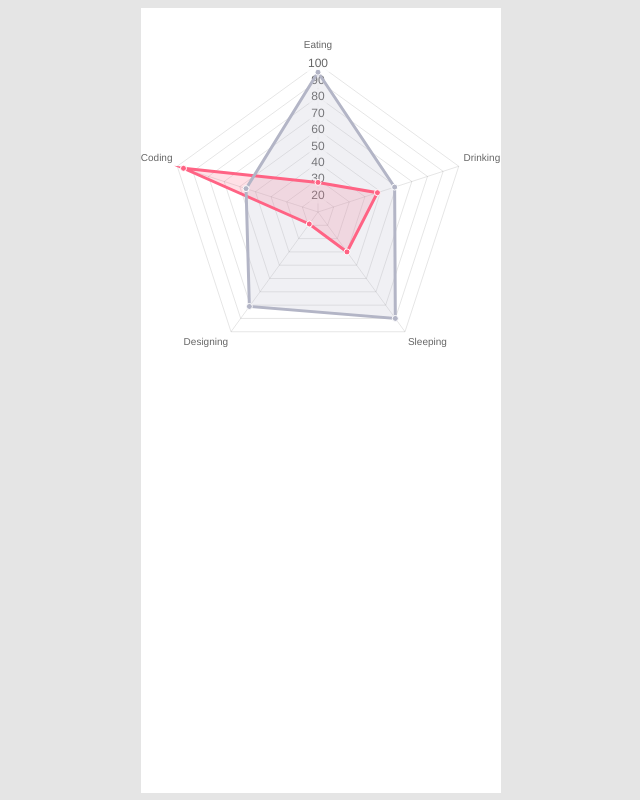
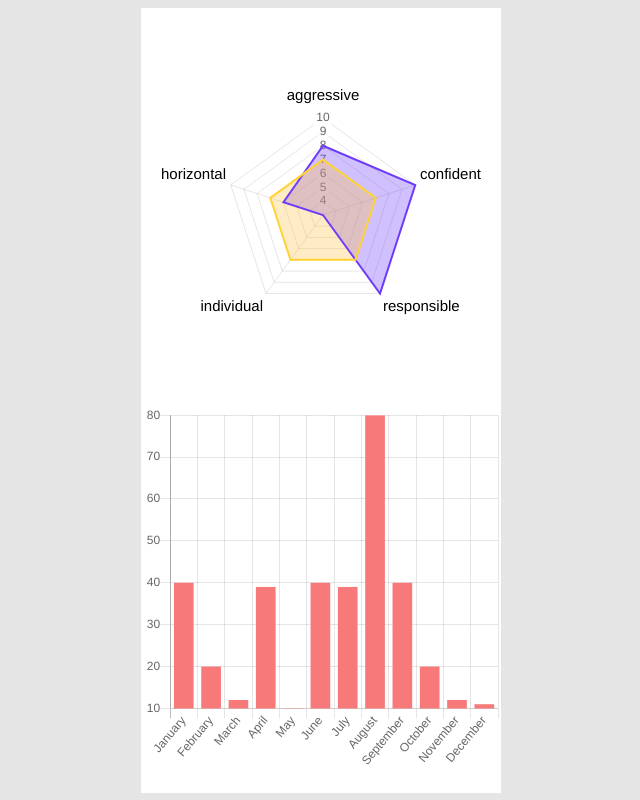
Before and after one commit to chltjdrhd777/wanted-codestates-project-8-11, a Vue app: page / in a window 1280 px wide. Shown: the whole page, without its empty margins (319-959 px from the left). Built offline with nearby package versions, Linux system fonts and the light colour scheme.

Commit message:
현재 진행 상황 공유

```diff
--- a/src/App.vue
+++ b/src/App.vue
@@ -1,18 +1,115 @@
 <template>
   <main class="flex-center">
     <section class="container">
-      <RadarChart />
+      <RadarChart :chartData="chartData" :options="options" />
+      <BarChart :options="options2" />
     </section>
   </main>
 </template>
 
 <script>
-import RadarChart from "./components/RadarChar.vue";
+import { surveyData } from "@/data";
+import BarChart from "./components/BarChart.vue";
+import RadarChart from "./components/RadarChart.vue";
 
 export default {
   name: "App",
   components: {
     RadarChart,
+    BarChart,
+  },
+
+  data() {
+    const {
+      userSurvey,
+      companySurvey: { lgSurvey },
+    } = surveyData;
+
+    const chartData = {
+      labels: [...Object.keys(userSurvey)],
+      datasets: [
+        {
+          backgroundColor: "rgba(255, 193, 74, 0.32)",
+          borderColor: "#FFD335",
+          borderWidth: 2,
+          borderRadius: 1,
+          pointBackgroundColor: "rgba(255,99,132,1)",
+          pointRadius: 0,
+          data: [...Object.values(lgSurvey)],
+        },
+        {
+          backgroundColor: "rgba(110, 60, 249, 0.32)",
+          borderColor: "#6E3CF9",
+          borderWidth: 2,
+          borderRadius: 1,
+          pointRadius: 0,
+          z: 1,
+          data: [...Object.values(userSurvey)],
+        },
+      ],
+    };
+
+    const image = new Image();
+    image.src = "./assets/cat.png";
+
+    const options = {
+      responsive: true,
+      maintainAspectRatio: false,
+      legend: {
+        display: false,
+      },
+      layout: {
+        padding: 20,
+      },
+      scale: {
+        pointLabels: {
+          fontColor: "black",
+          fontSize: 15,
+        },
+      },
+      plugins: [
+        {
+          id: "customImage",
+          beforeDraw: (chart) => {
+            if (image.complete) {
+              const ctx = chart.ctx;
+              const { top, left, width, height } = chart.chartArea;
+              const x = left + width - image.width;
+              const y = top + height - image.height;
+              ctx.drawImage(image, x, y);
+            } else {
+              image.onload = () => chart.draw();
+            }
+          },
+        },
+      ],
+    };
+
+    const options2 = {
+      legend: {
+        display: false,
+      },
+      annotation: {
+        annotations: [
+          {
+            type: "line",
+            mode: "horizontal",
+            scaleID: "y-axis-0",
+            borderWidth: 4,
+            label: {
+              enabled: false,
+              content: "Test label",
+            },
+          },
+        ],
+      },
+    };
+
+    return {
+      chartData,
+      options,
+      options2,
+    };
   },
 };
 </script>
--- /dev/null
+++ b/src/components/BarChart.vue
@@ -0,0 +1,47 @@
+<script>
+import { Bar } from "vue-chartjs";
+
+export default {
+  extends: Bar,
+  props: {
+    options: {
+      type: Object,
+      default: null,
+    },
+  },
+
+  handler(chart) {
+    console.log(chart);
+    chart.options.scales.x.position = "center";
+    chart.options.scales.y.position = "center";
+    chart.update();
+  },
+  mounted() {
+    this.renderChart(
+      {
+        labels: [
+          "January",
+          "February",
+          "March",
+          "April",
+          "May",
+          "June",
+          "July",
+          "August",
+          "September",
+          "October",
+          "November",
+          "December",
+        ],
+        datasets: [
+          {
+            backgroundColor: "#f87979",
+            data: [40, 20, 12, 39, 10, 40, 39, 80, 40, 20, 12, 11],
+          },
+        ],
+      },
+      this.options
+    );
+  },
+};
+</script>
--- a/src/components/RadarChar.vue
+++ /dev/null
@@ -1,37 +0,0 @@
-<script>
-import { Radar } from "vue-chartjs";
-
-export default {
-  extends: Radar,
-  mounted() {
-    this.renderChart(
-      {
-        labels: ["Eating", "Drinking", "Sleeping", "Designing", "Coding"],
-        datasets: [
-          {
-            label: "My First dataset",
-            backgroundColor: "rgba(179,181,198,0.2)",
-            borderColor: "rgba(179,181,198,1)",
-            pointBackgroundColor: "rgba(179,181,198,1)",
-            pointBorderColor: "#fff",
-            pointHoverBackgroundColor: "#fff",
-            pointHoverBorderColor: "rgba(179,181,198,1)",
-            data: [95, 59, 90, 81, 56],
-          },
-          {
-            label: "My Second dataset",
-            backgroundColor: "rgba(255,99,132,0.2)",
-            borderColor: "rgba(255,99,132,1)",
-            pointBackgroundColor: "rgba(255,99,132,1)",
-            pointBorderColor: "#fff",
-            pointHoverBackgroundColor: "#fff",
-            pointHoverBorderColor: "rgba(255,99,132,1)",
-            data: [28, 48, 40, 19, 96],
-          },
-        ],
-      },
-      { responsive: true, maintainAspectRatio: false, legend: { display: false } }
-    );
-  },
-};
-</script>
--- /dev/null
+++ b/src/components/RadarChart.vue
@@ -0,0 +1,20 @@
+<script>
+import { Radar } from "vue-chartjs";
+
+export default {
+  extends: Radar,
+  props: {
+    chartData: {
+      type: Object,
+      default: null,
+    },
+    options: {
+      type: Object,
+      default: null,
+    },
+  },
+  mounted() {
+    this.renderChart(this.chartData, this.options);
+  },
+};
+</script>
```
Also changed, not shown: src/components/HelloWorld.vue (deleted, +0 -58 lines), src/assets/cat.png (added).
